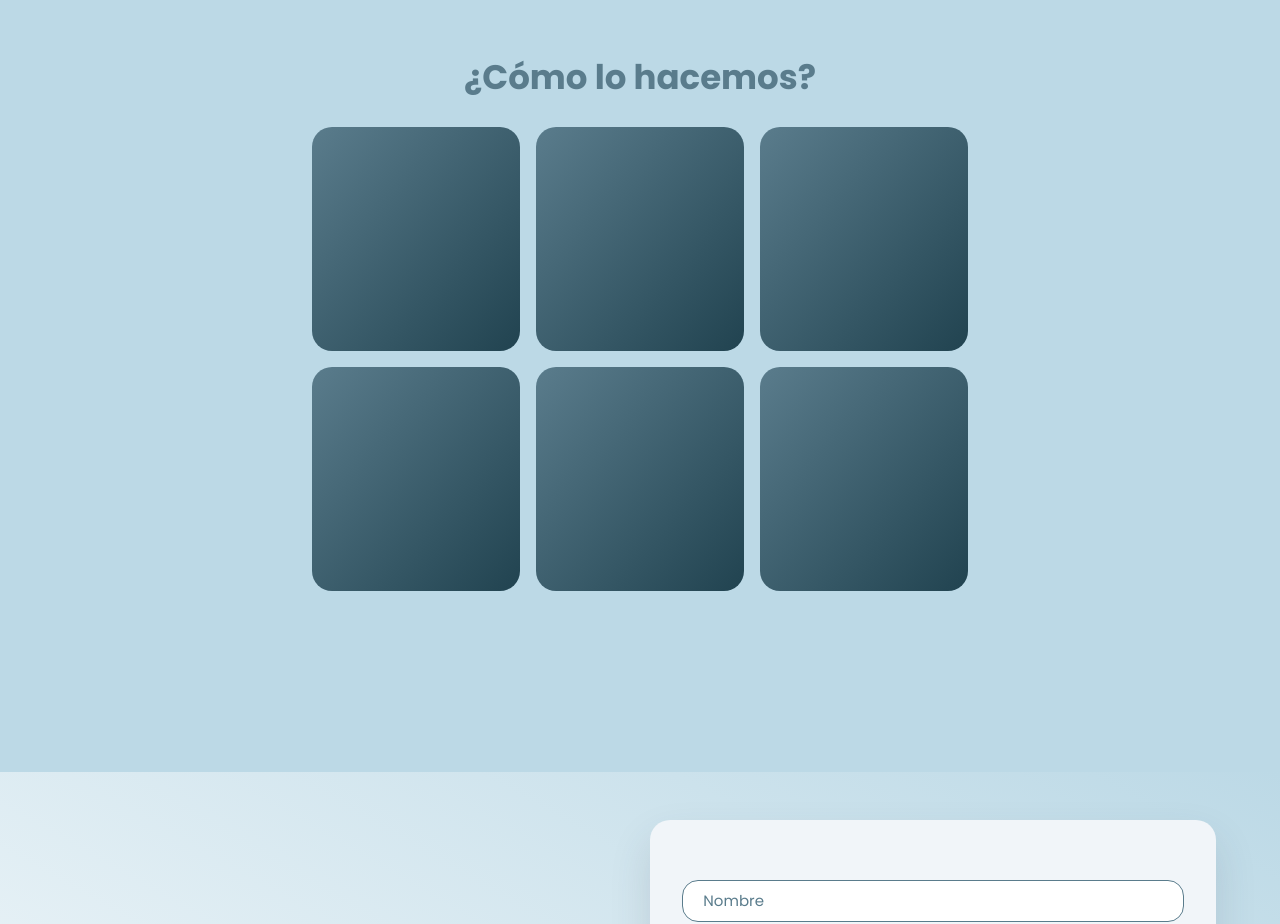
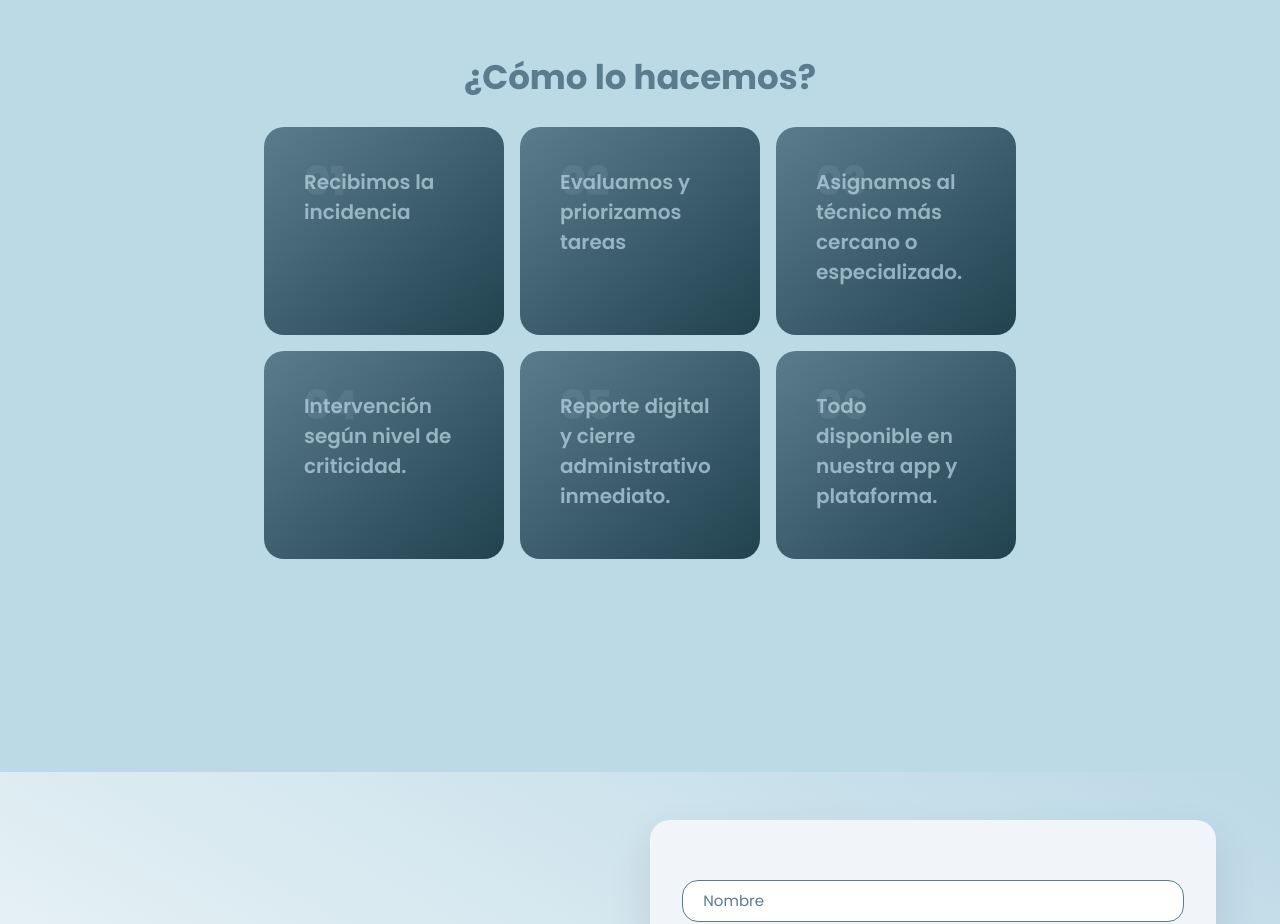
Before and after one commit to rebkg87/Mantify_website, a React (Vite) app: page / in a window 1280 px wide. Shown: the part 1840-2764 px from the top of the page. Built offline with nearby package versions, Linux system fonts and the light colour scheme.

Commit message:
fixing card component styles

```diff
--- a/src/components/ui/Card.jsx
+++ b/src/components/ui/Card.jsx
@@ -2,18 +2,17 @@ import React from 'react'
 
 const Card = ({ title, description, number }) => {
     return (
-        <div className="group relative max-w-xs w-52 h-56 bg-gradient-to-tl from-primary to-secondary dark:from-tertiary dark:to-white p-10 shadow-xl transform transition-all hover:scale-105 hover:shadow-2xl hover:bg-secondary  dark:bg-white rounded-xl">
-            <div className="absolute top-0 left-0 w-full h-full bg-secondary dark:bg-primary transform scale-y-0 transition-transform duration-500 group-hover:scale-y-100 origin-top group-hover:origin-bottom p-7 rounded-xl">
-                <h2 className="absolute left-10 top-12 text-4xl font-extrabold opacity-50 transition-opacity duration-500 group-hover:opacity-100 transform group-hover:translate-y-[-40px] group-hover:text-tertiary text-secondary dark:text-tertiary">
+
+        <div className="group relative max-w-xs w-60 h-52 bg-gradient-to-tl from-primary to-secondary dark:from-tertiary dark:to-white p-10 shadow-xl transform transition-all hover:scale-105 hover:shadow-2xl hover:bg-white dark:bg-white rounded-xl">
+                <h2 className="pt-4 absolute left-10 top-2 group-hover:top-8 text-4xl font-extrabold opacity-10 transition-opacity duration-500 group-hover:opacity-100 transform group-hover:translate-y-[-40px] group-hover:text-tertiary dark:text-secondary text-tertiary">
                     {number}
                 </h2>
-                <h3 className='relative text-lg font-semibold mb-4 text-tertiary dark:text-secondary group-hover:text-white dark:group-hover:text-tertiary transition-all duration-500 group-hover:mt-10'>
+                <h3 className='relative text-lg font-semibold mb-4 dark:text-secondary text-tertiary opacity-70 dark:group-hover:text-primary group-hover:text-white transition-all duration-500 group-hover:mt-6'>
                     {title}
                 </h3>
                 <p className="text-tertiary dark:text-secondary">
                     {description}
                 </p>
-            </div>
         </div>
     )
 }
```
